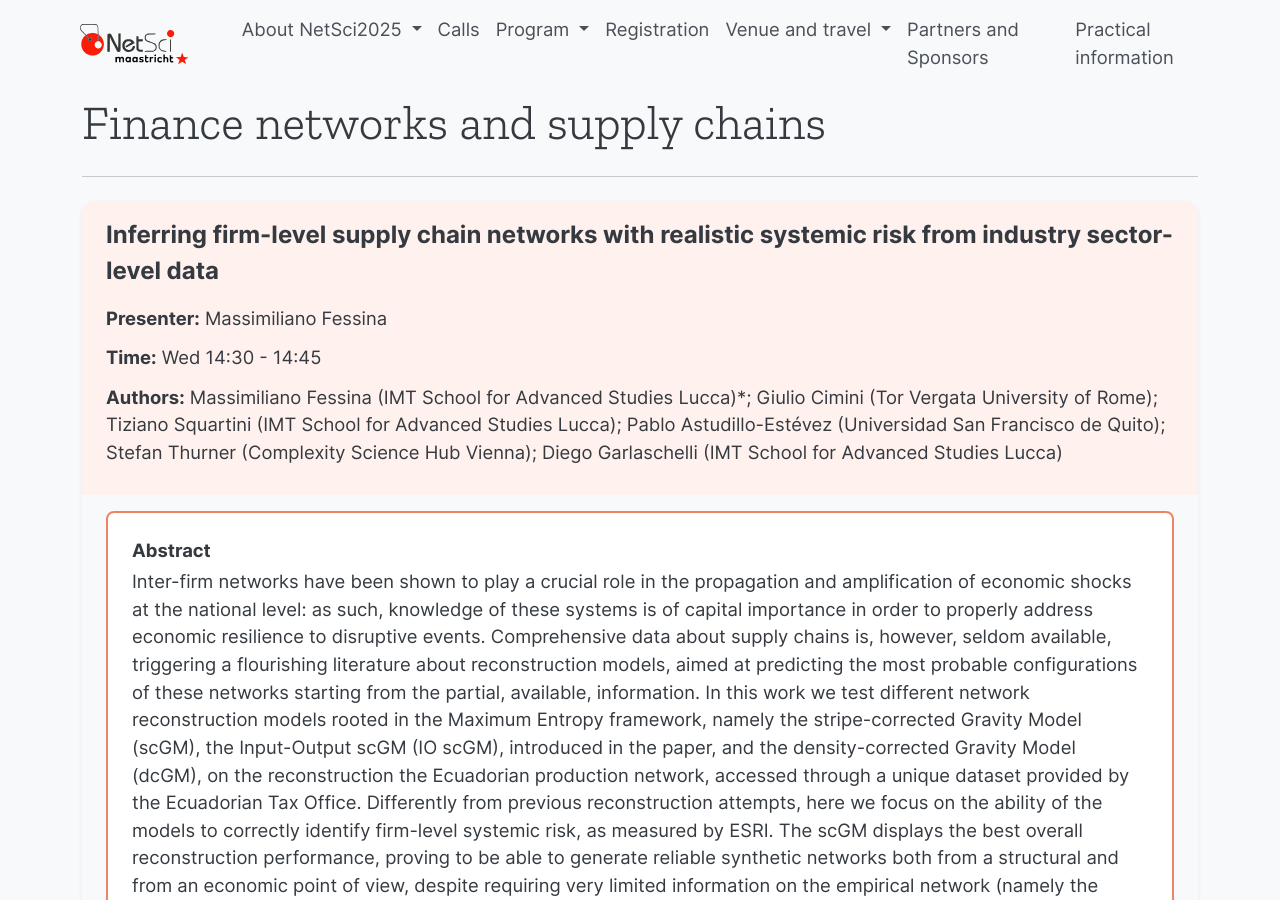
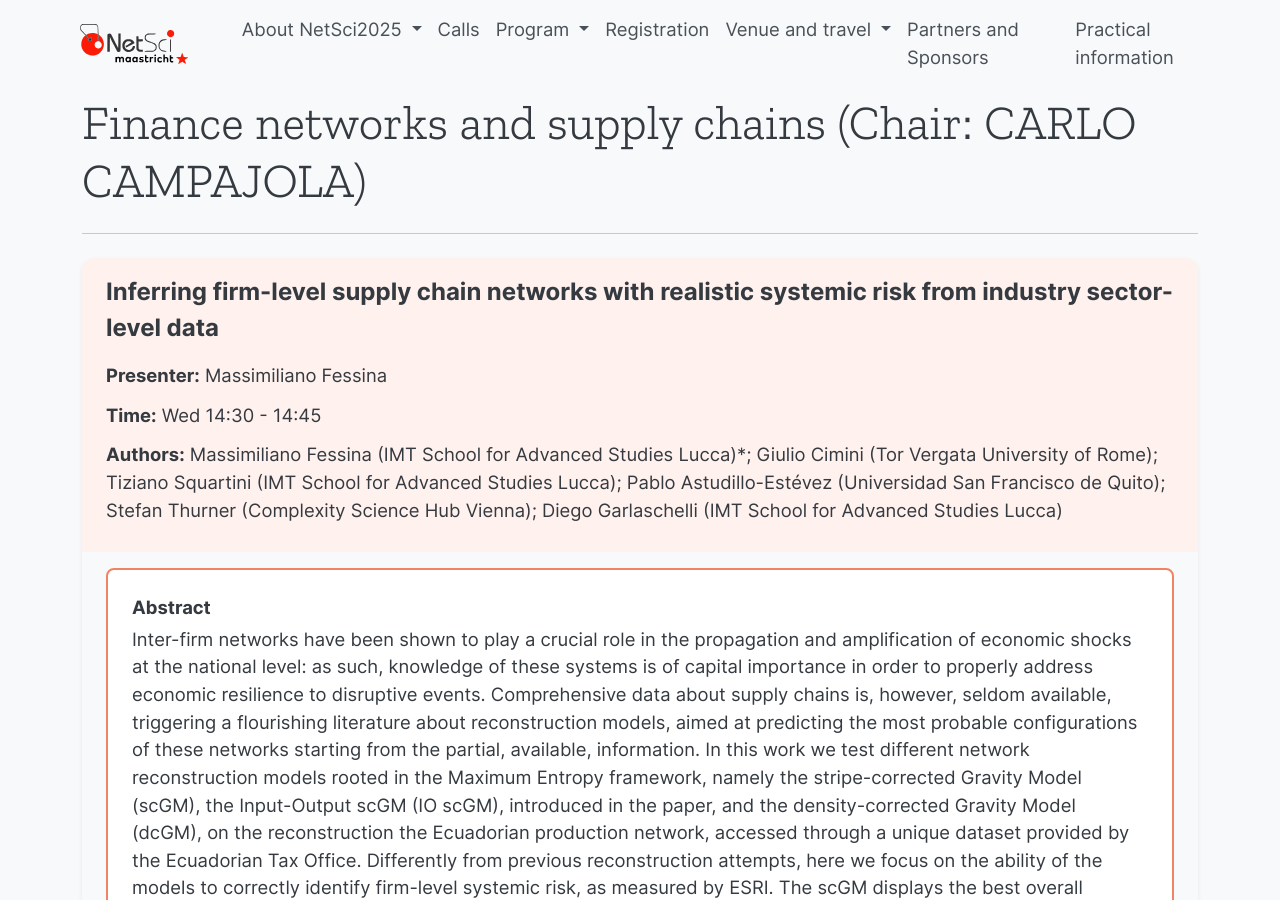
Before and after one commit to NetSci2025/netsci2025.github.io, a Jekyll site: the page built from _parallel/finance-networks-and-supply-chains.md, in a window 1280 px wide and 900 px high. Built offline with Jekyll 4.4.1, drawn with Linux system fonts in a browser that asks for light colours.

Commit message:
Update finance-networks-and-supply-chains.md

```diff
--- a/_parallel/finance-networks-and-supply-chains.md
+++ b/_parallel/finance-networks-and-supply-chains.md
@@ -1,6 +1,6 @@
 ---
 layout: parallel
-title: "Finance networks and supply chains"
+title: "Finance networks and supply chains (Chair: CARLO CAMPAJOLA)"
 slug: finance-networks-and-supply-chains
 permalink: /parallel/finance-networks-and-supply-chains/
 ---
```
